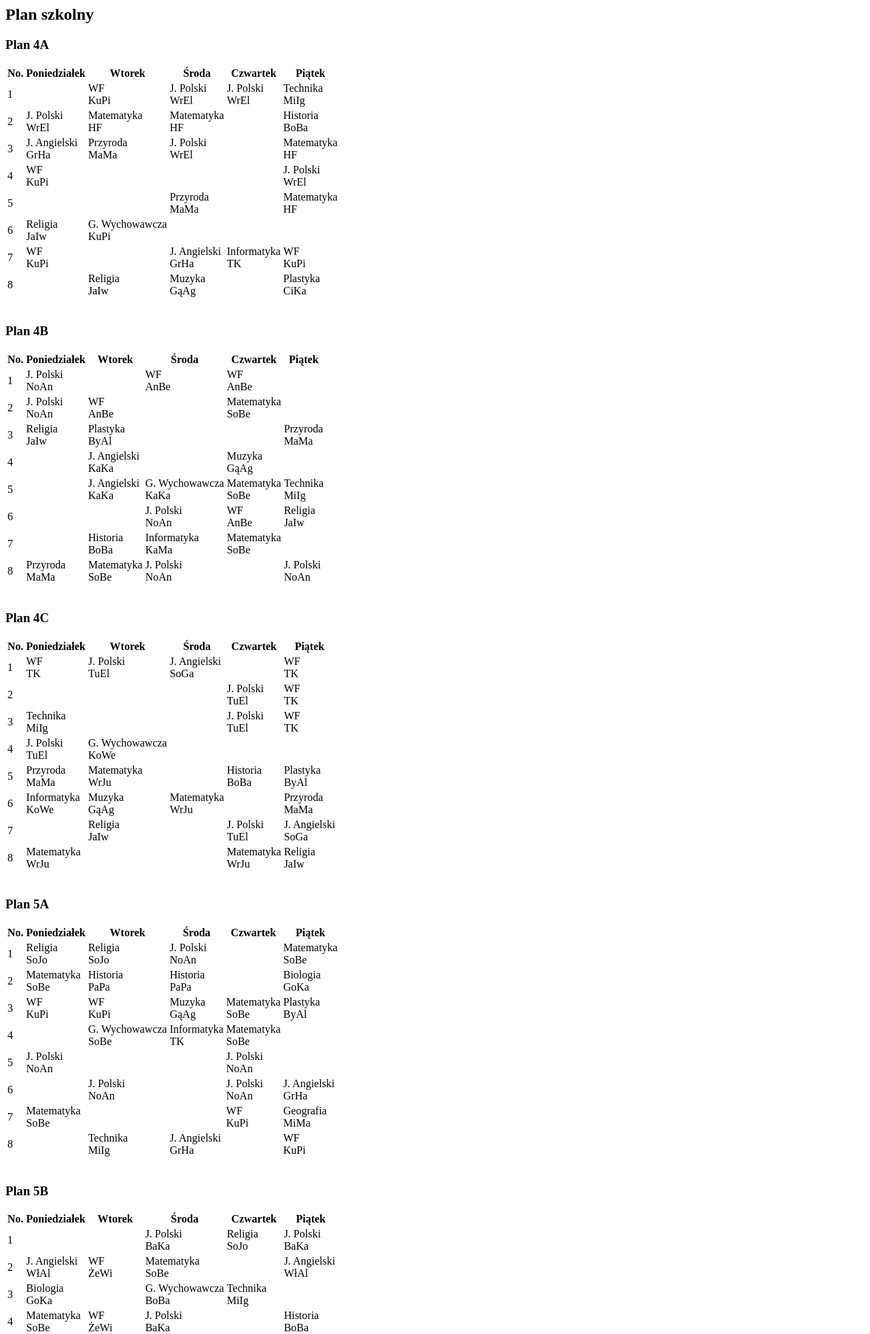
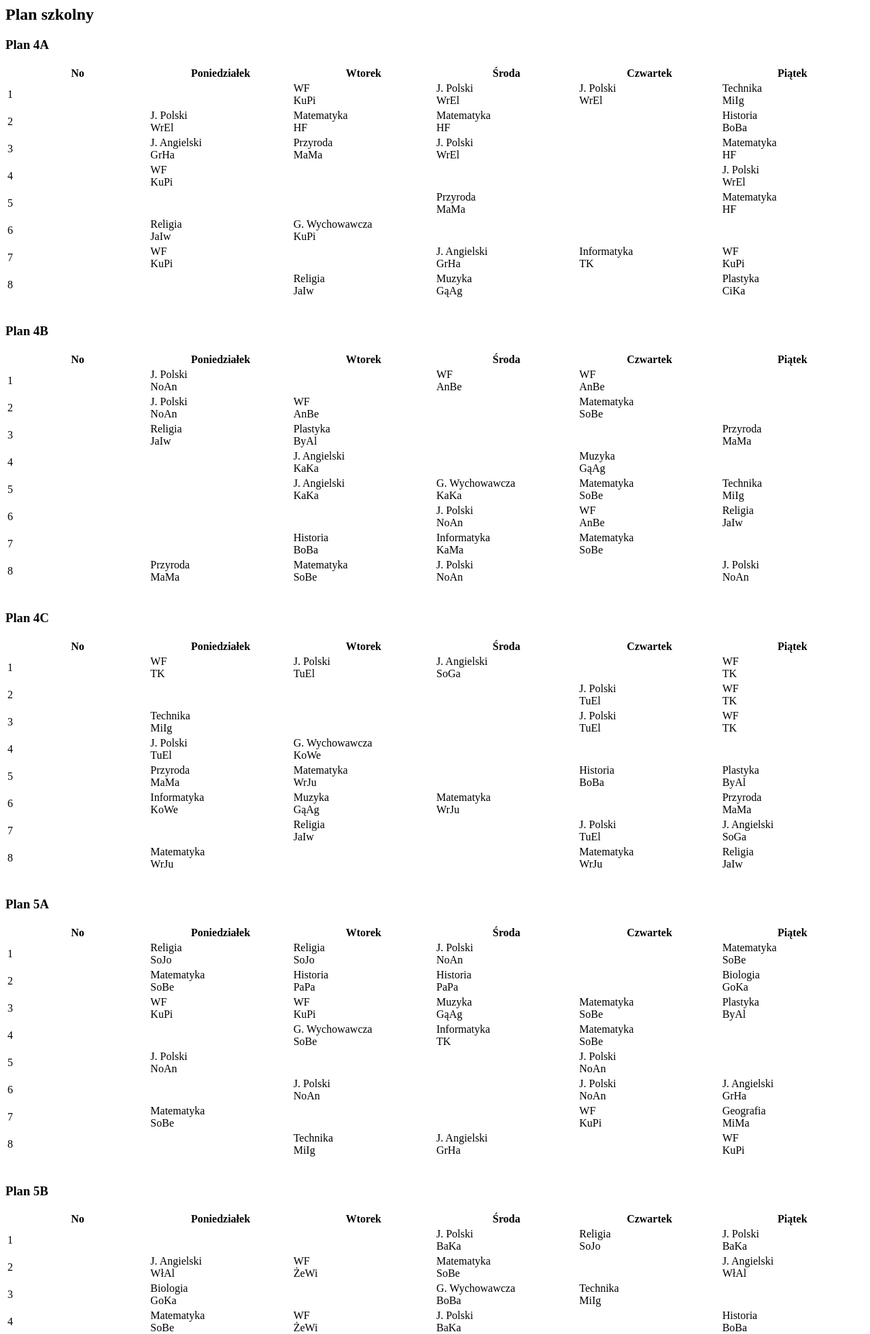
Before and after one commit to malafier/schedule-evolutionary, a Flask app: page /best-plan in a window 1280 px wide. Shown: the top 1962 px of the page at 68% size. Run offline with Flask 3, Linux system fonts and the light colour scheme.

Commit message:
fixed table

```diff
--- a/templates/plan.html
+++ b/templates/plan.html
@@ -10,11 +10,12 @@
 
 {# School Plan #}
 {% macro plan_view(class_plan, teachers, subjects) %}
-  <div class="overflow-x-auto">
+  <div class="w-3/4">
     {% set table_style = "px-4 py-2 border border-gray-300" %}
-    <table class="table-auto border-collapse border border-gray-300">
+
+    <table class="table-auto border-collapse border border-gray-300" style="table-layout: fixed; width: 100%;">
       <tr>
-        <th class="{{ table_style }} bg-gray-100">No.</th>
+        <th class="{{ table_style }} bg-gray-100 w-14">No</th>
         <th class="{{ table_style }} bg-gray-100">Poniedziałek</th>
         <th class="{{ table_style }} bg-gray-100">Wtorek</th>
         <th class="{{ table_style }} bg-gray-100">Środa</th>
```
